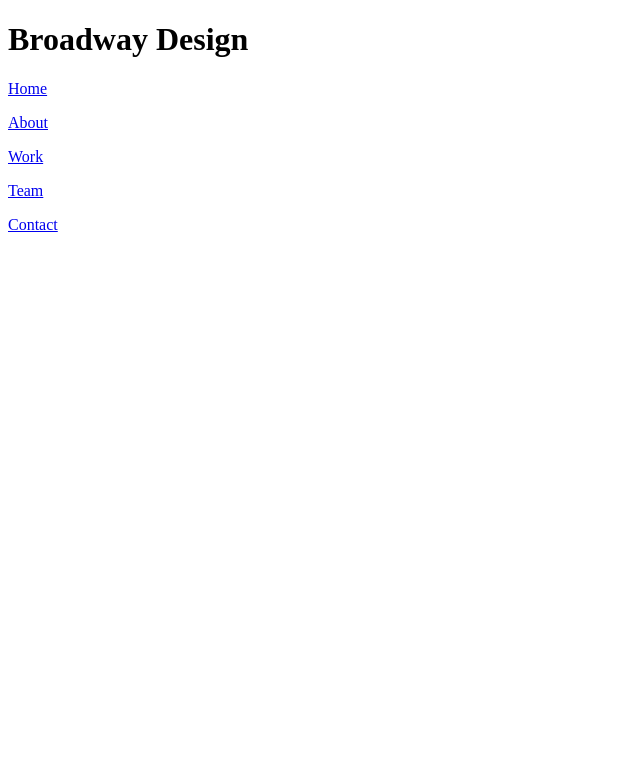
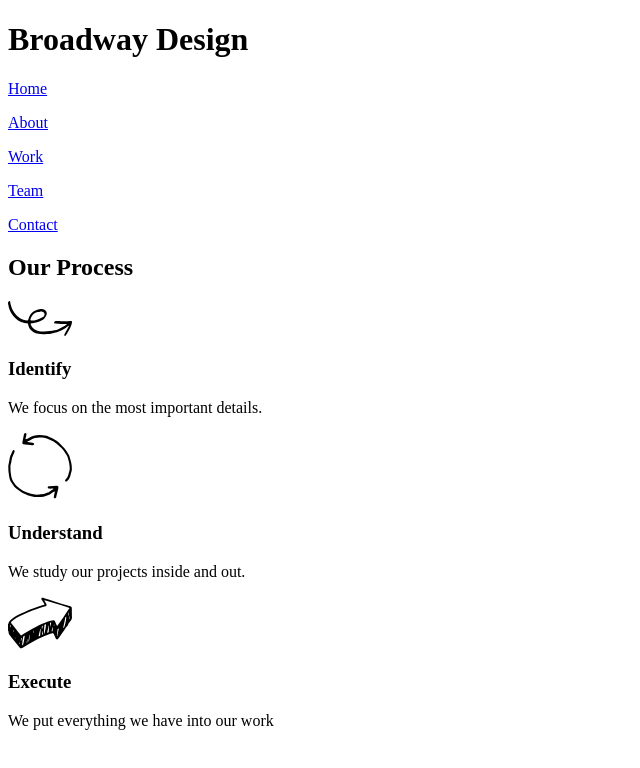
Before and after one commit to GeorgiePloy/broadway, a plain HTML site: page index.html in a window 1280 px wide. Shown: the whole page, without its empty margins (0-640 px from the left). Drawn offline with Linux system fonts and the light colour scheme.

Commit message:
Add our process div

```diff
--- a/index.html
+++ b/index.html
@@ -8,10 +8,22 @@
     <div>
       <h1>Broadway Design</h1>
       <p><a href="#home">Home</a></p>
-      <p><a href="#about">About</a></p>
-      <p><a href="#work">Work</a></p>
+      <p><a href="#process">About</a></p>
+      <p><a href="#portfolio">Work</a></p>
       <p><a href="#team">Team</a></p>
       <p><a href="#contact">Contact</a></p>
     </div>
+    <div id="process">
+      <h2>Our Process</h2>
+      <img src="./resources/images/identify.svg"/>
+      <h3>Identify</h3>
+      <p>We focus on the most important details.</p>
+      <img src="./resources/images/understand.svg"/>
+      <h3>Understand</h3>
+      <p>We study our projects inside and out.</p>
+      <img src="./resources/images/execute.svg"/>
+      <h3>Execute</h3>
+      <p>We put everything we have into our work</p>
+    </div>
   </body>
 </html>
```
